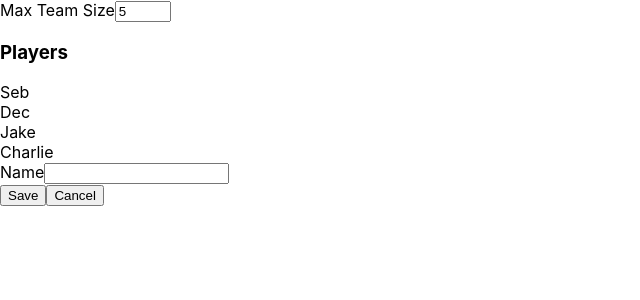
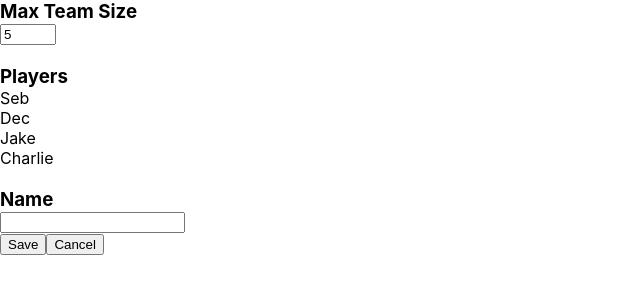
Before and after one commit to SScothorn/teamsheet, a React (Create React App) app: page / in a window 1280 px wide. Both pictures are taken after a click on the button "Add Player". Shown: the top 300 px of the page, without its empty margins (0-640 px from the left). Built offline with nearby package versions, Linux system fonts and the light colour scheme.

Commit message:
added some basic css

```diff
--- a/src/App.css
+++ b/src/App.css
@@ -0,0 +1,12 @@
+* {
+	box-sizing: border-box;
+
+}
+
+:root {
+	--text-color: black;
+}
+
+h3 {
+	margin: 0;
+}
--- a/src/components/Player/PlayerForm.tsx
+++ b/src/components/Player/PlayerForm.tsx
@@ -55,7 +55,9 @@ export default function PlayerForm(props: PlayerFormProps) {
 		<>
 			{shouldShowErrors && errorText}
 			<form>
-				<label htmlFor="name">Name</label>
+				<label htmlFor="name">
+					<h3>Name</h3>
+				</label>
 				<input type="text" name="name" value={name} onChange={onNameChanged} />
 			</form>
 			<button onClick={handleSubmit}>Save</button>
--- a/src/components/SetupForm/SetupForm.tsx
+++ b/src/components/SetupForm/SetupForm.tsx
@@ -36,13 +36,22 @@ export default function SetupForm() {
 	return (
 		<>
 			<form>
-				<label htmlFor="team-size">Max Team Size</label>
+				<label htmlFor="team-size">
+					<h3>Max Team Size</h3>
+				</label>
 				<input type="number" name="team-size" value={teamSize} min="1" max="11" onChange={onTeamSizeChanged} />
 			</form>
+			<br />
 			<h3>Players</h3>
 			{playersList}
-			{subsList.length > 0 && <h3>Subs</h3>}
-			{subsList}
+			{subsList.length > 0 && (
+				<>
+					<br />
+					<h3>Subs</h3>
+					{subsList}
+				</>
+			)}
+			<br />
 			{addingPlayer ? (
 				<PlayerForm onSubmit={onNewPlayerAdded} onCancel={onNewPlayerCancelled} />
 			) : (
```
